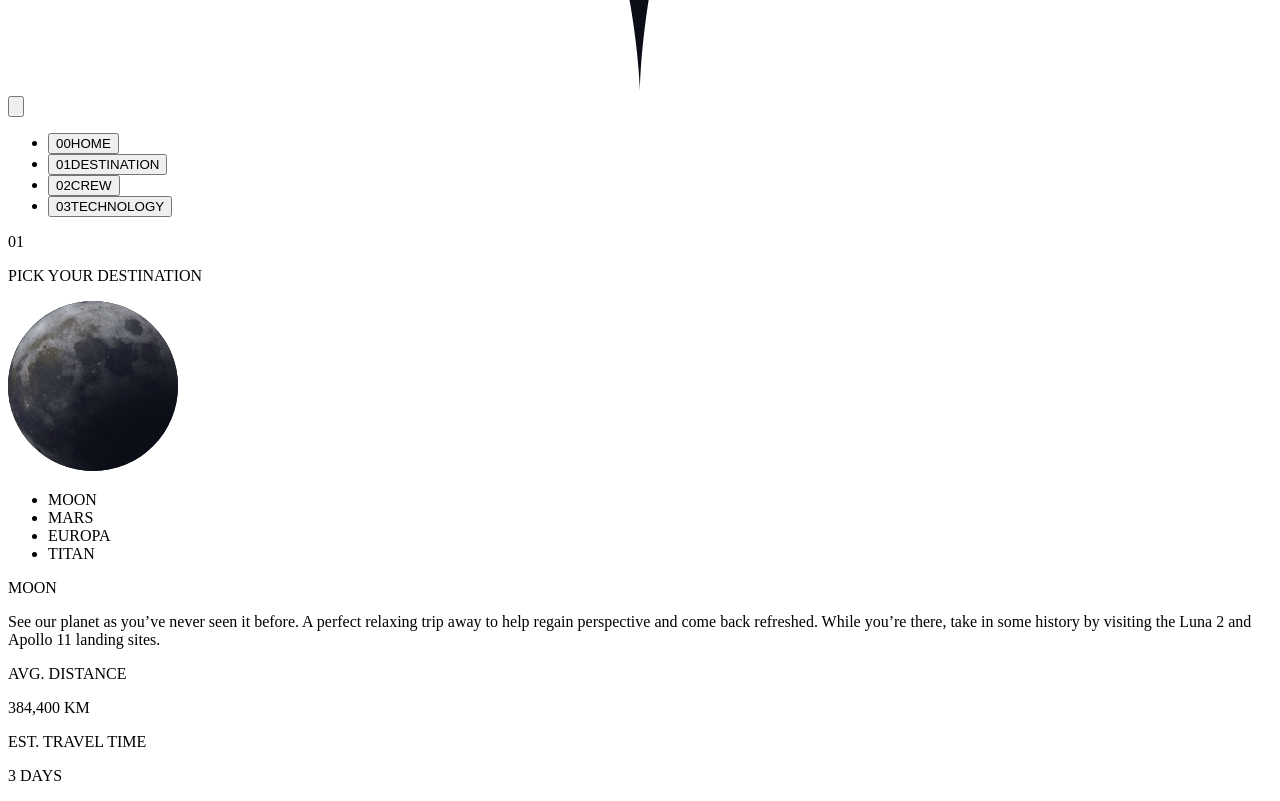
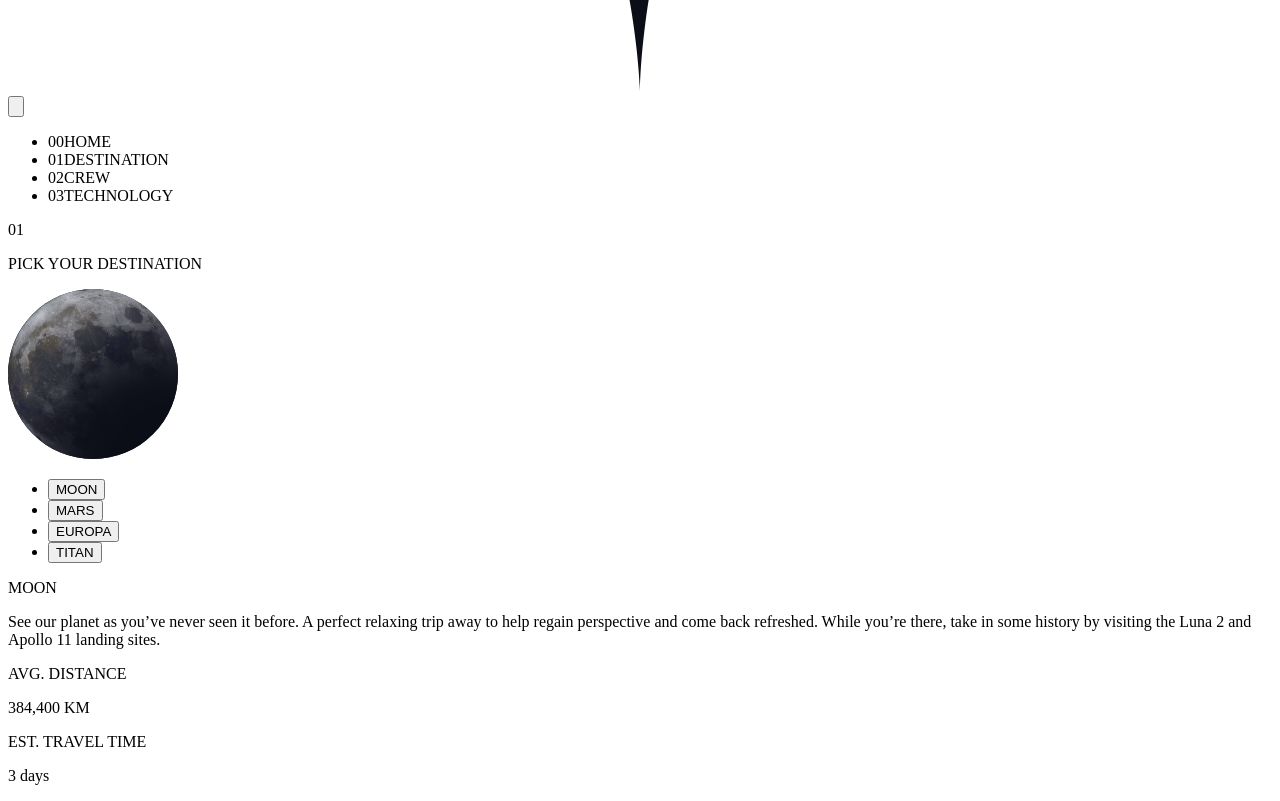
Before and after one commit to rcrosbourne/space-tours, a Next.js app: page /destination in a window 1280 px wide. Shown: the part 1180-1981 px from the top of the page. Built offline with nearby package versions, Linux system fonts and the light colour scheme.

Commit message:
Mobile layout for destinations complete

```diff
--- a/components/navigation.tsx
+++ b/components/navigation.tsx
@@ -1,33 +1,33 @@
+/* eslint-disable @next/next/link-passhref */
 import React, { Fragment, useState } from "react";
 import { Transition } from "@headlessui/react";
-const mobileMenuItems = [
+import Link from "next/link";
+import { useRouter } from "next/router";
+const menuItems = [
   {
     label: "HOME",
     id: "00",
-    href: "#",
-    active: true,
+    href: "/",
   },
   {
     label: "DESTINATION",
     id: "01",
-    href: "#",
-    active: false,
+    href: "/destination",
   },
   {
     label: "CREW",
     id: "02",
-    href: "#",
-    active: false,
+    href: "/crew",
   },
   {
     label: "TECHNOLOGY",
     id: "03",
-    href: "#",
-    active: false,
+    href: "/technology",
   },
 ];
 const Navigation: React.FunctionComponent = ({ children }) => {
   const [showMenu, setShowMenu] = useState(false);
+  const router = useRouter();
   return (
     <div className="relative z-auto p-4 overflow-hidden text-white md:px-0 md:pt-0 xl:max-w-[1500px] xl:mx-auto">
       <div className="relative flex items-center justify-between md:min-h-[96px]">
@@ -58,24 +58,26 @@ const Navigation: React.FunctionComponent = ({ children }) => {
           {/* backdrop background */}
           <div className="md:absolute md:top-0 md:right-0 md:min-w-[444px]  md:bg-backdrop md:min-h-[96px] md:pl-12 md:backdrop-filter md:backdrop-blur-3xl xl:min-w-[830px] firefox:bg-transparent" />
           <ul className="relative z-auto flex items-center justify-between space-x-9">
-            {mobileMenuItems.map((item) => (
+            {menuItems.map((item) => (
               <li key={item.id} className="flex items-center justify-center">
+                <Link href={item.href}>
                   <div
                     className={
-                    item.active
+                      router.asPath === item.href
                         ? "flex items-center min-h-[96px] border-b-4 border-white pt-1"
                         : "flex items-center  min-h-[96px]"
                     }
                   >
-                  <button>
+                    <a>
                       <span className="hidden font-semibold tracking-widest xl:inline font-barlow-condensed">
                         {item.id}
                       </span>
                       <span className="ml-3 font-thin tracking-widest md:ml-0 xl:ml-3 font-barlow-condensed md:leading-4">
                         {item.label}
                       </span>
-                  </button>
+                    </a>
                   </div>
+                </Link>
               </li>
             ))}
           </ul>
@@ -120,11 +122,12 @@ const Navigation: React.FunctionComponent = ({ children }) => {
           </div>
           <nav className="pl-8 mt-16 text-white">
             <ul className="space-y-8">
-              {mobileMenuItems.map((item) => (
+              {menuItems.map((item) => (
                 <li key={item.id}>
+                  <Link href={item.href}>
                     <div
                       className={
-                      item.active
+                        router.asPath === item.href
                           ? "flex items-center  min-h-[32px] border-r-4 border-secondary"
                           : "flex items-center  min-h-[32px]"
                       }
@@ -138,6 +141,7 @@ const Navigation: React.FunctionComponent = ({ children }) => {
                         </span>
                       </button>
                     </div>
+                  </Link>
                 </li>
               ))}
             </ul>
--- a/pages/destination.tsx
+++ b/pages/destination.tsx
@@ -8,7 +8,50 @@ import europa from "../public/images/europa.svg";
 import mars from "../public/images/mars.svg";
 import titan from "../public/images/titan.svg";
 import backgroundDestination from "../public/images/background-destination.svg";
+
+const destinations = [
+  {
+    id: 0,
+    image: <Image src={moon} alt="moon" />,
+    name: "MOON",
+    description:
+      "See our planet as you’ve never seen it before. A perfect relaxing trip away to help regain perspective and come back refreshed. While you’re there, take in some history by visiting the Luna 2 and Apollo 11 landing sites.",
+    distance: "384,400 KM",
+    time: "3 days",
+  },
+  {
+    id: 1,
+    image: <Image src={mars} alt="mars" />,
+    name: "MARS",
+    description:
+      "Don’t forget to pack your hiking boots. You’ll need them to tackle Olympus Mons, the tallest planetary mountain in our solar system. It’s two and a half times the size of Everest!",
+    distance: "225 MIL. km",
+    time: "9 months",
+  },
+  {
+    id: 2,
+    image: <Image src={europa} alt="europa" />,
+    name: "EUROPA",
+    description:
+      "The smallest of the four Galilean moons orbiting Jupiter, Europa is a winter lover’s dream. With an icy surface, it’s perfect for a bit of ice skating, curling, hockey, or simple relaxation in your snug wintery cabin.",
+    distance: "628 MIL. km",
+    time: "3 years",
+  },
+  {
+    id: 3,
+    image: <Image src={titan} alt="titan" />,
+    name: "TITAN",
+    description:
+      "The only moon known to have a dense atmosphere other than Earth, Titan is a home away from home (just a few hundred degrees colder!). As a bonus, you get striking views of the Rings of Saturn.",
+    distance: "1.6 BIL. km",
+    time: "7 years",
+  },
+];
 const Destination: NextPage = () => {
+  const [selectedDestination, setSelectedDestination] = useState(
+    destinations[0]
+  );
+
   return (
     <div className="relative min-h-screen bg-primary">
       <Head>
@@ -35,43 +78,35 @@ const Destination: NextPage = () => {
               PICK YOUR DESTINATION
             </p>
           </div>
-          <div className="mt-8">
-            <Image src={moon} alt="moon" />
-          </div>
+          <div className="mt-8">{selectedDestination.image}</div>
           <div className="mt-7">
             <ul className="flex items-center justify-between space-x-7 font-barlow-condensed text-sm tracking-[2.36px] leading-[17px] text-white">
-              <li>
-                <div className="pb-2 mx-auto border-b-2 border-white">
-                  <span>MOON</span>
-                </div>
-              </li>
-              <li>
-                <div className="pb-2 mx-auto border-b-2 border-white">
-                  <span>MARS</span>
-                </div>
-              </li>
-              <li>
-                <div className="pb-2 mx-auto border-b-2 border-white">
-                  <span>EUROPA</span>
-                </div>
-              </li>
-              <li>
-                <div className="pb-2 mx-auto border-b-2 border-white">
-                  <span>TITAN</span>
-                </div>
-              </li>
+              {destinations.map((destination, index) => (
+                <li key={index}>
+                  <button
+                    onClick={() => setSelectedDestination(destinations[index])}
+                  >
+                    <div
+                      className={`pb-2 mx-auto ${
+                        selectedDestination.id === index
+                          ? "border-b-2 border-white"
+                          : ""
+                      }`}
+                    >
+                      <span>{destination.name}</span>
+                    </div>
+                  </button>
+                </li>
+              ))}
             </ul>
           </div>
           <div className="mt-5">
             <div className="text-center after:bg-tertiary">
               <p className="font-bellefair text-[56px] leading-[64px] text-white">
-                MOON
+                {selectedDestination.name}
               </p>
-              <p className="leading-6 font-barlow">
-                See our planet as you’ve never seen it before. A perfect
-                relaxing trip away to help regain perspective and come back
-                refreshed. While you’re there, take in some history by visiting
-                the Luna 2 and Apollo 11 landing sites.
+              <p className="leading-6 font-barlow ">
+                {selectedDestination.description}
               </p>
             </div>
             {/* Divider */}
@@ -81,15 +116,17 @@ const Destination: NextPage = () => {
               <p className="font-barlow-condensed text-sm leading-4 tracking-[2.36px]">
                 AVG. DISTANCE
               </p>
-              <p className="mt-3 text-3xl leading-8 font-bellefair">
-                384,400 KM
+              <p className="mt-3 text-3xl leading-8 uppercase font-bellefair">
+                {selectedDestination.distance}
               </p>
             </div>
             <div className="mt-8 text-center">
               <p className="font-barlow-condensed text-sm leading-4 tracking-[2.36px]">
                 EST. TRAVEL TIME
               </p>
-              <p className="mt-3 text-3xl leading-8 font-bellefair">3 DAYS</p>
+              <p className="mt-3 text-3xl leading-8 uppercase font-bellefair">
+                {selectedDestination.time}
+              </p>
             </div>
           </div>
         </div>
```
Lines whose indentation alone changed are shown as unchanged.
